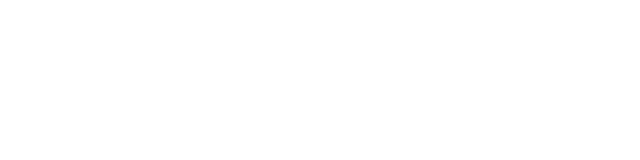
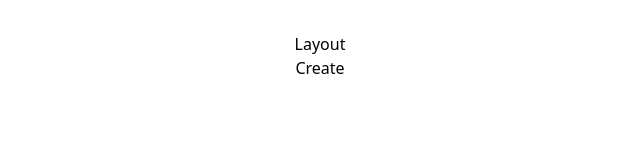
Before and after one commit to 96limshyun/BookManager, a React (Vite) app in the folder Frontend/: page /create in a window 1280 px wide. Shown: the top 160 px of the page, without its empty margins (320-960 px from the left). Built offline with nearby package versions, Linux system fonts and the light colour scheme.

Commit message:
feat: routes 구성

```diff
--- a/Frontend/src/App.tsx
+++ b/Frontend/src/App.tsx
@@ -1,8 +1,13 @@
 import './App.css'
+import { RouterProvider } from 'react-router-dom'
+
+import { route } from './routers/routes'
+
 function App() {
 
   return (
     <>
+    <RouterProvider router={route}/>
     </>
   )
 }
--- /dev/null
+++ b/Frontend/src/components/Layout.tsx
@@ -0,0 +1,12 @@
+import { Outlet } from "react-router-dom";
+
+const Layout = () => {
+    return (
+        <>
+            <div>Layout</div>
+            <Outlet />
+        </>
+    );
+};
+
+export default Layout;
--- /dev/null
+++ b/Frontend/src/pages/Create.tsx
@@ -0,0 +1,6 @@
+
+const Create = () => {
+    return <div>Create</div>;
+};
+
+export default Create;
--- /dev/null
+++ b/Frontend/src/pages/Edit.tsx
@@ -0,0 +1,6 @@
+
+const Edit = () => {
+    return <div>Edit</div>;
+};
+
+export default Edit;
--- /dev/null
+++ b/Frontend/src/pages/Home.tsx
@@ -0,0 +1,6 @@
+
+const Home = () => {
+    return <div>Home</div>;
+};
+
+export default Home;
--- /dev/null
+++ b/Frontend/src/routers/routes.tsx
@@ -0,0 +1,31 @@
+import { createBrowserRouter } from "react-router-dom";
+
+import Layout from "@/components/Layout";
+import Create from "@/pages/Create";
+import Edit from "@/pages/Edit";
+import Home from "@/pages/Home";
+
+export const route = createBrowserRouter([
+    {
+        path: "/",
+        element: <Layout />,
+        children: [
+            {
+                index: true,
+                element: <Home />,
+            },
+            {
+                path: "create",
+                element: <Create />,
+            },
+            {
+                path: "edit",
+                element: <Edit />,
+            },
+        ],
+    },
+    {
+        path: "*",
+        element: <div>NotFound Component 추후 생성</div>,
+    },
+]);
```
